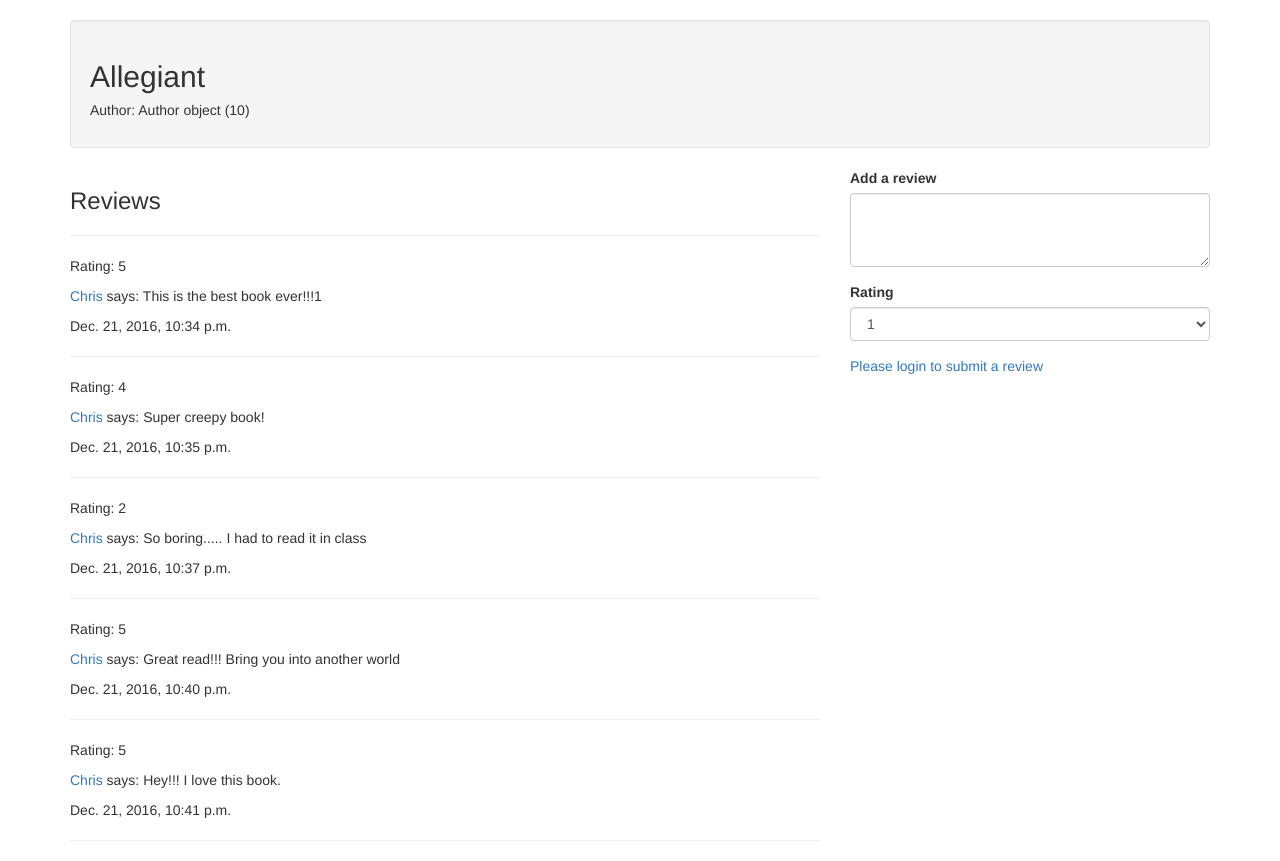
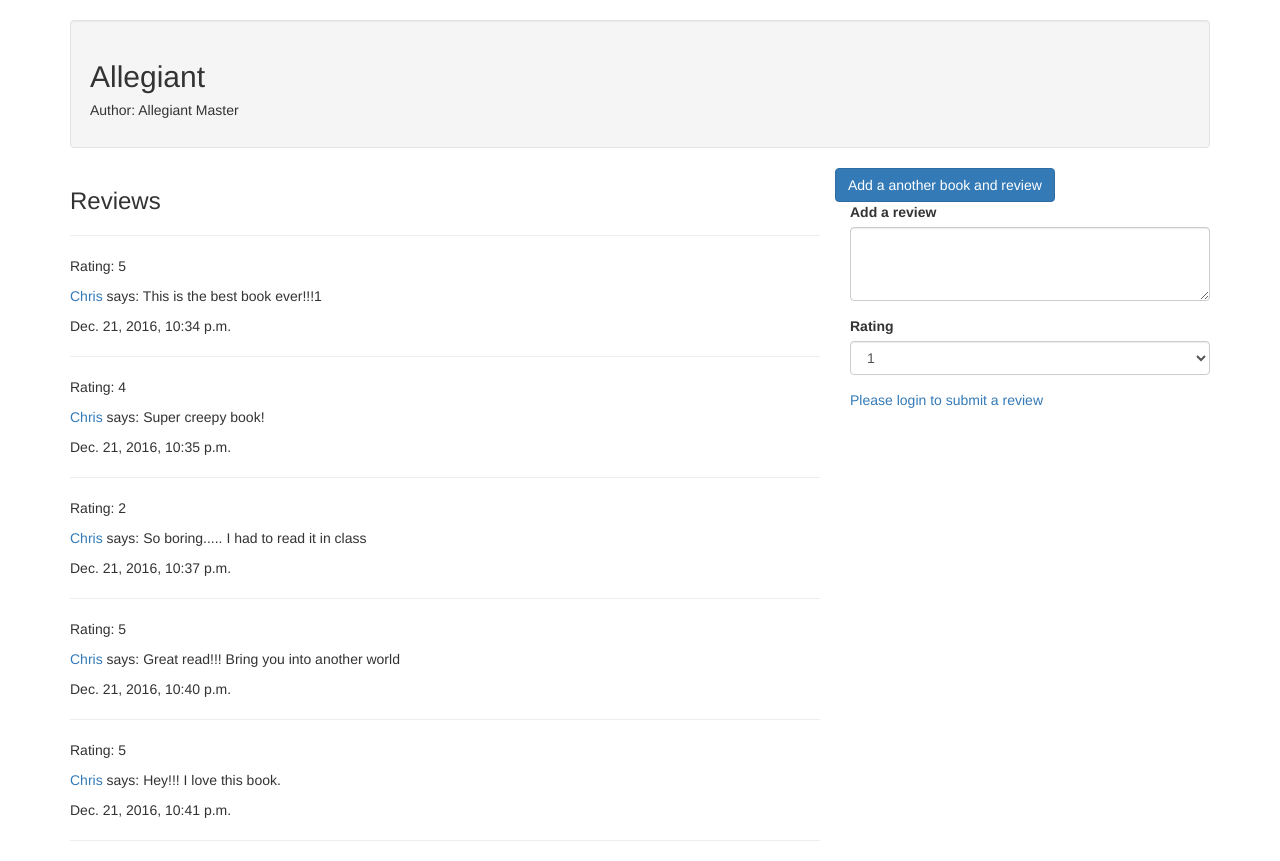
Before and after one commit to Chris-Kenimer/book-reviews, a Django app: template apps/book_reviews/templates/book_reviews/book.html in a window 1280 px wide. Shown: the part 52-913 px from the top of the page. Run offline with Django 3.2, Linux system fonts and the light colour scheme; the template is opened without the code that fills it: values that come from a table or form of the project are taken from there, others are empty; data comes from the database, SQL or seed files in the repository; both versions use the stored data as it was after the commit; parts of the project's set-up code (start-up, migrations or seed data) failed here and were passed over; some libraries are stand-ins or nearby versions.

Commit message:
Finishing touches

```diff
--- a/apps/book_reviews/templates/book_reviews/book.html
+++ b/apps/book_reviews/templates/book_reviews/book.html
@@ -5,11 +5,14 @@
 
 <div class="well">
   <h2>{{ book.title }}</h2>
-  <h5>Author: {{ book.author }}</h5>
+  <h5>Author: {{ book.author.name }}</h5>
 </div>
+
 <div class="row">
   <div class="col-md-8">
+
     <h3>Reviews</h3>
+
     <hr>
     {% for review in reviews %}
       <p>Rating: {{ review.rating }}</p>
@@ -23,6 +26,9 @@
     {% endfor %}
   </div>
   <div class="col-md-4">
+    <div class="row">
+      <a href="/books/add" class="btn btn-primary">Add a another book and review</a>
+    </div>
     <div class="row">
       {% if messages %}
       {% for message in messages %}
--- a/apps/book_reviews/templates/book_reviews/index.html
+++ b/apps/book_reviews/templates/book_reviews/index.html
@@ -13,7 +13,7 @@
     <div class="well">
       <h5><a href="{% url 'book' id=review.book.id %}"> {{ review.book.title }} </a></h5>
       <span>Rating: {{ review.rating }}</span>
-      <p><a href="{% url 'user_reviews' id=review.reviewer.id %}">{{ review.reviewer.first_name }}</a> says: " This is some review notes"</p>
+      <p><a href="{% url 'user_reviews' id=review.reviewer.id %}">{{ review.reviewer.first_name }}</a> says: {{ review.review }}"</p>
       <p> Posted on {{ review.created_at }}</p>
 
     </div>
--- a/apps/book_reviews/templates/book_reviews/user_reviews.html
+++ b/apps/book_reviews/templates/book_reviews/user_reviews.html
@@ -8,6 +8,9 @@
   <p>Name: {{ user.first_name }} {{ user.last_name }}</p>
   <p>Email: {{ user.email }}</p>
   <p>Total Reviews: {{ book_reviews|length }}</p>
+</div>
+<div class="row">
+  <a href="/books/add" class="btn btn-primary">Add a another book and review</a>
 </div>
 <div class="row">
   <h3>Posted Reviews on the following books: </h3>
--- a/apps/book_reviews/views.py
+++ b/apps/book_reviews/views.py
@@ -6,7 +6,7 @@ from ..user_dashboard_app.models import User
 
 # Create your views here.
 def index(request):
-    reviews = Review.objects.all()
+    reviews = Review.objects.all().order_by('-id')[:3]
     books = Book.objects.all()
 
     context = {
@@ -28,7 +28,7 @@ def create_book(request):
         if book[0]:
             new_book_id = book[2].id
             messages.success(request, 'New Review Created')
-            return redirect('/books/')
+            return redirect('/books')
         else:
             for error in book[1]:
                 messages.warning(request, error)
@@ -43,7 +43,7 @@ def purge_books(request):
     return redirect('/dashboard')
 def book(request, id):
     book = Book.objects.get(id=id)
-    reviews = Review.objects.filter(book=id)
+    reviews = Review.objects.filter(book=id).order_by('-id')[:5]
     context = {
         'book': book,
         'reviews': reviews
--- a/apps/user_dashboard_app/templates/user_dashboard_app/base.html
+++ b/apps/user_dashboard_app/templates/user_dashboard_app/base.html
@@ -35,7 +35,7 @@
           <ul class="nav navbar-nav navbar-right">
             {% if request.session.user %}
               <li><a href="#">Hello, {{ request.session.user.name }}</a></li>
-              <li><a href="#">Logout</a></li>
+              <li><a href="{% url 'logout' %}">Logout</a></li>
               <li><a href="{% url 'login' %}">Register a new user?</a></li>
             {% else %}
               <li><a href="{% url 'login' %}">Login</a></li>
```
Also changed, not shown: db.sqlite3.
